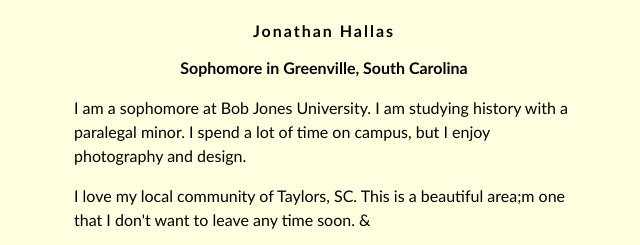
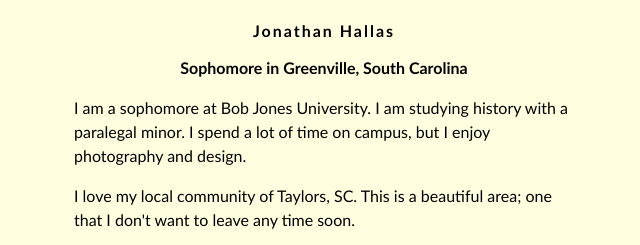
Before and after one commit to jhall961/jhall961.github.io, a plain HTML site: page index.html in a window 1280 px wide. Shown: the top 245 px of the page, 316-956 px from the left. Drawn offline with Linux system fonts and the light colour scheme.

Commit message:
Update index.html

```diff
--- a/index.html
+++ b/index.html
@@ -35,7 +35,7 @@ h3 {
 
          <p>I am a sophomore at Bob Jones University. I am studying history with a paralegal minor. I spend a lot of time on campus, but I enjoy photography and design.</p>
          <p>
-            I love my local community of Taylors, SC. This is a beautiful area;m one that I don't want to leave any time soon. &amp;
+            I love my local community of Taylors, SC. This is a beautiful area; one that I don't want to leave any time soon.
          </p>
          <p>
             I love jogging and hiking. I also love reading. To Kill a Mockingbird is a favorite.
```
